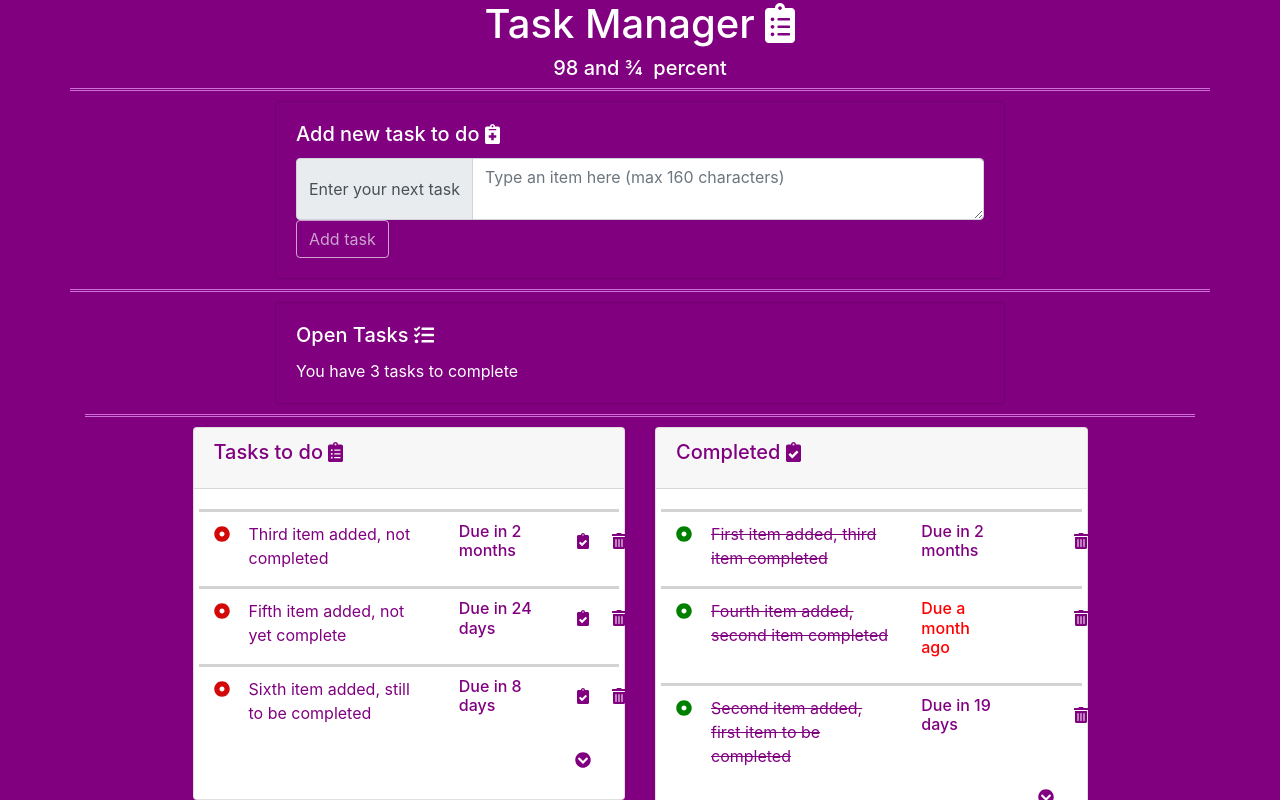
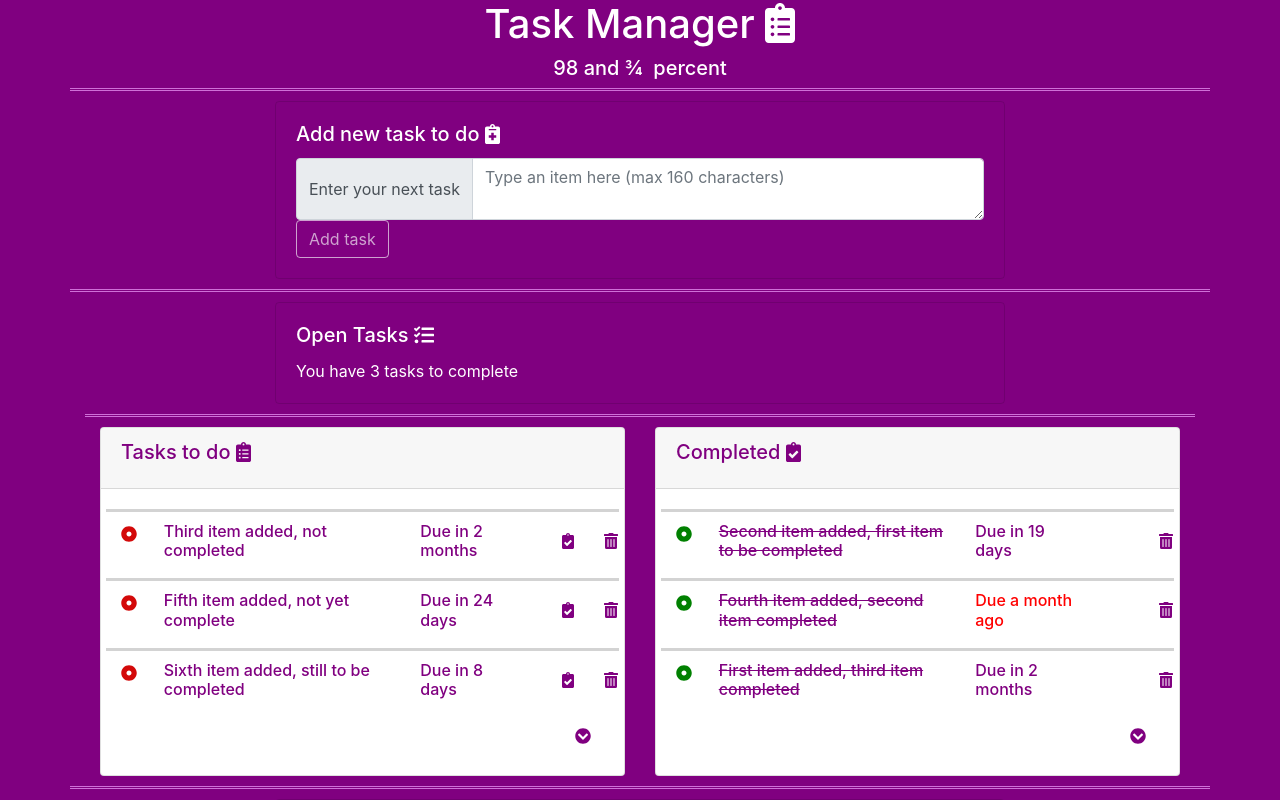
Before and after one commit to AnnJBarr/ninetyeight_and_threequarters, a React (Create React App) app: page / in a window 1280 px wide. Shown: the top 800 px of the page. Built offline with nearby package versions, Linux system fonts and the light colour scheme.

Commit message:
tidying up unused variables

```diff
--- a/src/App.js
+++ b/src/App.js
@@ -1,6 +1,4 @@
 import React, { Component } from "react"
-import { FontAwesomeIcon } from '@fortawesome/react-fontawesome';
-import { faChevronCircleDown, faClipboardList, faClipboardCheck } from '@fortawesome/free-solid-svg-icons';
 import './App.css';
 import moment from "moment";
 import uuid from "uuid/v4";
@@ -9,7 +7,6 @@ import AddTask from './components/AddTask';
 import RemainingTasks from './components/RemainingTasks';
 import TasksArea from './components/TasksArea';
 import Footer from './components/Footer';
-import TaskItem from "./components/TaskItem";
 
 class App extends Component {
 
@@ -72,14 +69,6 @@ class App extends Component {
   }
 
   render() {
-    const completedTasks = this.state.tasks.filter(task => {
-      return task.done;
-    });
-
-    const completedWithDateObj = this.convertDates(completedTasks);
-
-    const dateSortedCompleted = completedWithDateObj.sort((a, b) => b.dateCompleted - a.dateCompleted);
-    //Completed listed most recent first
 
     const incompleteTasks = this.state.tasks.filter(task => {
       return task.done ? false : true
@@ -87,10 +76,7 @@ class App extends Component {
 
     const incompleteWithDateObj = this.convertDates(incompleteTasks);
 
-    const dateSortedIncomplete = incompleteWithDateObj.sort((a, b) => a.dateAdded - b.dateAdded);
-    //most recent to bottom of list
-
-    const count = incompleteTasks.filter(item => item.done === false).length
+    const count = incompleteWithDateObj.filter(item => item.done === false).length
 
 
 
--- a/src/components/TaskItem.js
+++ b/src/components/TaskItem.js
@@ -31,14 +31,14 @@ class TaskItem extends React.Component {
                 </div>
 
                 <div className="col-6">
-                    {this.props.done === true ? <div id="doneid">{this.props.text}</div> : <div>{this.props.text}</div>}
+                    {this.props.done === true ? <div id="doneid"><h6>{this.props.text}</h6></div> : <div><h6>{this.props.text}</h6></div>}
                 </div>
                 <div className="col-3">
-                    <p className={moment(this.props.dueBy, "YYYY-MM-DD").fromNow().includes("ago") ? "overdue" : ""}>
-                        <h6>Due {moment(this.props.dueBy, "YYYY-MM-DD").fromNow()}</h6>
-                    </p>
+                    <h6 className={moment(this.props.dueBy, "YYYY-MM-DD").fromNow().includes("ago") ? "overdue" : ""}>
+                        Due {moment(this.props.dueBy, "YYYY-MM-DD").fromNow()}
+                    </h6>
                 </div>
-                <div className="col-1 text-right">
+                <div className="col-1">
                     {this.props.done === true ? <div id="doneid"></div> : <button id="icon-buttons" className="btn" onClick={this.handleDoneClick} ><FontAwesomeIcon icon={faClipboardCheck} /></button>}
                 </div>
                 <div className="col-1">
--- a/src/components/TasksArea.js
+++ b/src/components/TasksArea.js
@@ -15,19 +15,19 @@ class TasksArea extends React.Component {
         return (
             <div className="row mx-auto appRow">
 
-                <div className="col-lg-1">
+                {/* <div className="col-lg-1">
 
-                </div>
-                <div id="to-do-tasks" className=" col-12 col-lg-5">
+                </div> */}
+                <div id="to-do-tasks" className=" col-12 col-lg-6">
                     <ToDoTasks tasks={incompleteTasks} />
                 </div>
 
-                <div id="done-tasks" className=" col-12 col-lg-5">
+                <div id="done-tasks" className=" col-12 col-lg-6">
                     <CompletedTasks tasks={completedTasks} />
                 </div>
-                <div className="col-lg-1">
+                {/* <div className="col-lg-1">
 
-                </div>
+                </div> */}
             </div>
 
         );
```
